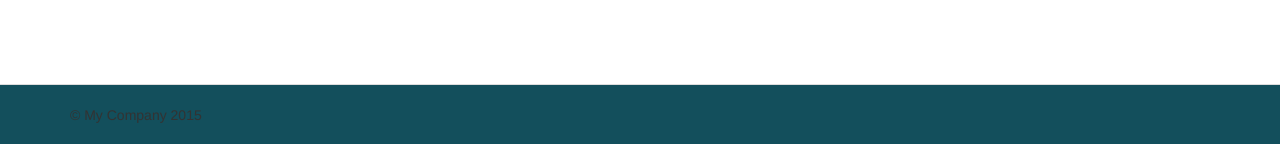
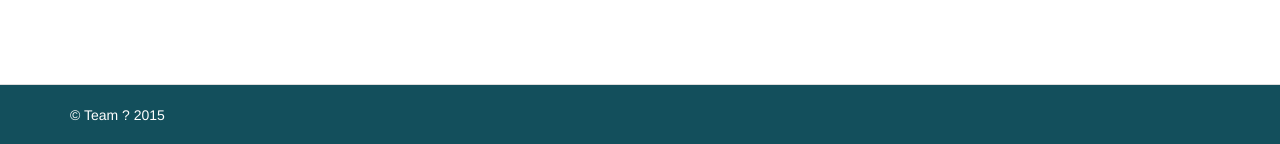
Before and after one commit to cvalvano/ist440w_team, a Yii app: template views/site/index.php in a window 1280 px wide. Shown: the part 656-800 px from the top of the page. Run offline with PHP 8.4 and a stand-in for Yii, Linux system fonts and the light colour scheme; the template is opened without the code that fills it, so the values that code supplies are empty; some libraries are stand-ins or nearby versions.

Commit message:
updated footer color and text

```diff
--- a/views/layouts/main.php
+++ b/views/layouts/main.php
@@ -62,7 +62,7 @@ AppAsset::register($this);
 
 <footer class="footer">
     <div class="container">
-        <p class="pull-left">&copy; My Company <?= date('Y') ?></p>
+        <p class="pull-left">&copy; Team ? <?= date('Y') ?></p>
 
         <p class="pull-right"><?= Yii::powered() ?></p>
     </div>
--- a/web/css/site.css
+++ b/web/css/site.css
@@ -143,3 +143,7 @@ a.desc:after {
 {
     color: #b27f31;
 }
+footer
+{
+    color: #ffffff;
+}
```
